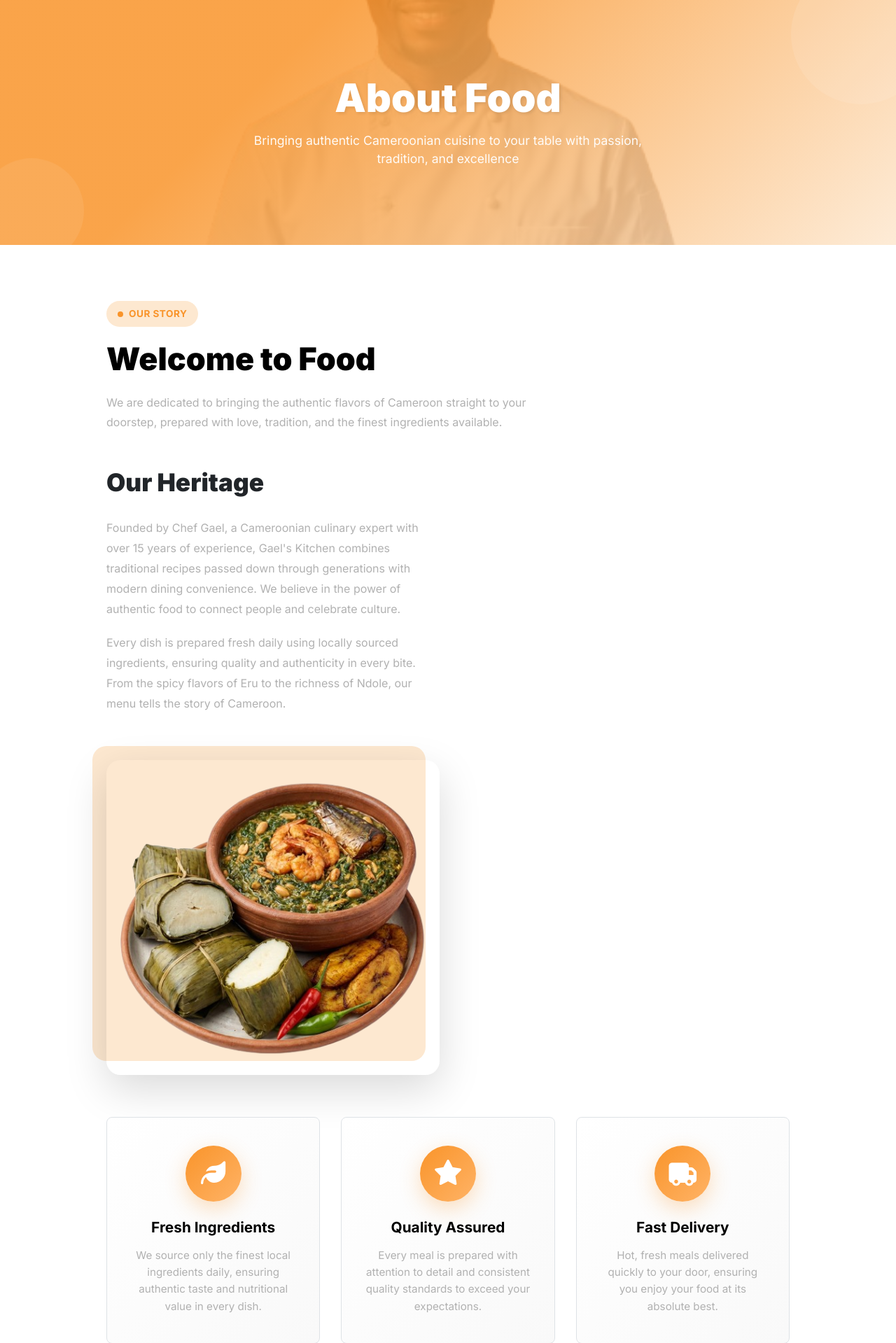
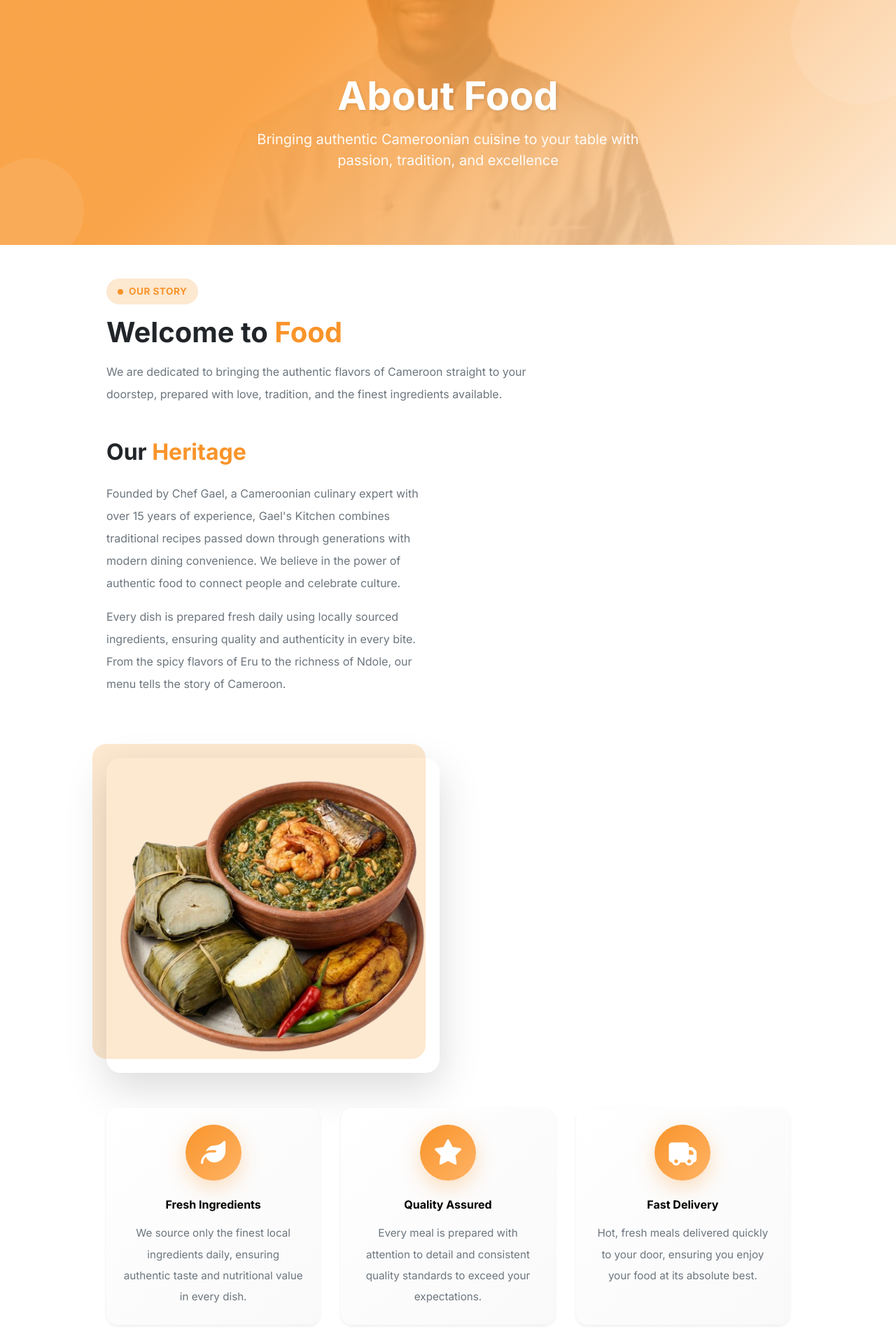
Before and after one commit to PhilipGael116/food-order-school-proj, a PHP site: page /about.php in a window 1280 px wide. Shown: the part 104-2023 px from the top of the page at 70% size. Run offline with PHP 8.4, Linux system fonts and the light colour scheme; some libraries are stand-ins or nearby versions.

Commit message:
The About page

```diff
--- a/static-pages/about.css
+++ b/static-pages/about.css
@@ -1,5 +1,5 @@
 /* ============================================
-   BOOTSTRAP UTILITY CLASSES
+   CUSTOM COLOR & TEXT UTILITIES
    ============================================ */
 .bg-light-tangerine {
     background-color: var(--color-light-tangerine) !important;
@@ -9,16 +9,8 @@
     color: var(--color-tangerine) !important;
 }
 
-.text-muted {
-    color: var(--color-gray) !important;
-}
-
-.fw-900 {
-    font-weight: 900;
-}
-
-.letter-spacing {
-    letter-spacing: 0.5px;
+.highlight {
+    color: var(--color-tangerine);
 }
 
 /* ============================================
--- a/static-pages/pages/about.php
+++ b/static-pages/pages/about.php
@@ -17,37 +17,37 @@
     <?php include '../components/header.php'; ?>
 
     <!-- Hero Section -->
-    <section class="about-hero d-flex align-items-center justify-content-center" style="padding: 60px 0; min-height: 350px;">
+    <section class="about-hero d-flex align-items-center justify-content-center py-md-5 py-4" style="min-height: 350px;">
         <div class="hero-content text-white text-center position-relative z-2">
-            <h1 class="fw-900 mb-3" style="font-size: 3.5rem; line-height: 1.1;">About Food</h1>
-            <p class="mx-auto" style="max-width: 600px; font-size: 1.1rem;">Bringing authentic Cameroonian cuisine to your table with passion, tradition, and excellence</p>
+            <h1 class="fw-bold display-3 mb-3">About Food</h1>
+            <p class="mx-auto fs-5" style="max-width: 600px;">Bringing authentic Cameroonian cuisine to your table with passion, tradition, and excellence</p>
         </div>
     </section>
 
     <!-- About Section -->
-    <section class="about-section" style="padding: 80px 0; background: #ffffff;">
+    <section class="about-section py-5" style="background: #ffffff;">
         <div class="container">
             <!-- Introduction -->
-            <div class="about-header" style="margin-bottom: 50px;">
-                <span class="section-badge d-inline-flex align-items-center gap-2 bg-light-tangerine text-tangerine px-3 py-2 rounded-pill fw-bold" style="font-size: 0.85rem; margin-bottom: 20px;">OUR STORY</span>
-                <h2 class="fw-900" style="font-size: 2.8rem; color: var(--color-black); margin-bottom: 20px; line-height: 1.2;">Welcome to <span class="highlight">Food</span></h2>
-                <p class="text-muted" style="font-size: 1rem; max-width: 600px; line-height: 1.8;">
+            <div class="about-header mb-5">
+                <span class="section-badge d-inline-flex align-items-center gap-2 bg-light-tangerine text-tangerine px-3 py-2 rounded-pill fw-bold small mb-3">OUR STORY</span>
+                <h2 class="fw-bold h1 mb-3">Welcome to <span class="highlight">Food</span></h2>
+                <p class="text-secondary fs-6 lh-lg" style="max-width: 600px;">
                     We are dedicated to bringing the authentic flavors of Cameroon straight to your doorstep,
                     prepared with love, tradition, and the finest ingredients available.
                 </p>
             </div>
 
             <!-- Story Section -->
-            <div class="row story-row align-items-center" style="gap: 50px; margin-bottom: 60px;">
+            <div class="row story-row align-items-center g-4 mb-5">
                 <div class="col-lg-6">
                     <div class="story-content">
-                        <h3 class="fw-900" style="font-size: 2.2rem; margin-bottom: 30px; line-height: 1.2;">Our <span class="highlight">Heritage</span></h3>
-                        <p class="text-muted" style="font-size: 1rem; line-height: 1.8;">
+                        <h3 class="fw-bold h2 mb-4">Our <span class="highlight">Heritage</span></h3>
+                        <p class="text-secondary lh-lg fs-6">
                             Founded by Chef Gael, a Cameroonian culinary expert with over 15 years of experience,
                             Gael's Kitchen combines traditional recipes passed down through generations with modern
                             dining convenience. We believe in the power of authentic food to connect people and celebrate culture.
                         </p>
-                        <p class="text-muted" style="font-size: 1rem; line-height: 1.8; margin-top: 20px;">
+                        <p class="text-secondary lh-lg fs-6 mt-3">
                             Every dish is prepared fresh daily using locally sourced ingredients, ensuring quality
                             and authenticity in every bite. From the spicy flavors of Eru to the richness of Ndole,
                             our menu tells the story of Cameroon.
@@ -62,117 +62,117 @@
             </div>
 
             <!-- Features Grid -->
-            <div class="features-grid" style="margin-top: 50px;">
-                <div class="feature-card border rounded-3 bg-white" style="padding: 40px 30px; text-align: center;">
+            <div class="features-grid">
+                <div class="feature-card card border-0 shadow-sm p-4 text-center">
                     <div class="feature-icon d-flex align-items-center justify-content-center rounded-circle mx-auto mb-4" style="width: 80px; height: 80px; font-size: 2.2rem;">
-                        <i class="fas fa-leaf"></i>
+                        <i class="fas fa-leaf text-white"></i>
                     </div>
-                    <h4 class="fw-bold mb-3" style="font-size: 1.3rem; color: var(--color-black);">Fresh Ingredients</h4>
-                    <p class="text-muted" style="font-size: 0.95rem; line-height: 1.6; margin: 0;">We source only the finest local ingredients daily, ensuring authentic taste and nutritional value in every dish.</p>
+                    <h4 class="fw-bold mb-3 fs-6">Fresh Ingredients</h4>
+                    <p class="text-secondary fs-sm mb-0 lh-lg">We source only the finest local ingredients daily, ensuring authentic taste and nutritional value in every dish.</p>
                 </div>
 
-                <div class="feature-card border rounded-3 bg-white" style="padding: 40px 30px; text-align: center;">
+                <div class="feature-card card border-0 shadow-sm p-4 text-center">
                     <div class="feature-icon d-flex align-items-center justify-content-center rounded-circle mx-auto mb-4" style="width: 80px; height: 80px; font-size: 2.2rem;">
-                        <i class="fas fa-star"></i>
+                        <i class="fas fa-star text-white"></i>
                     </div>
-                    <h4 class="fw-bold mb-3" style="font-size: 1.3rem; color: var(--color-black);">Quality Assured</h4>
-                    <p class="text-muted" style="font-size: 0.95rem; line-height: 1.6; margin: 0;">Every meal is prepared with attention to detail and consistent quality standards to exceed your expectations.</p>
+                    <h4 class="fw-bold mb-3 fs-6">Quality Assured</h4>
+                    <p class="text-secondary fs-sm mb-0 lh-lg">Every meal is prepared with attention to detail and consistent quality standards to exceed your expectations.</p>
                 </div>
 
-                <div class="feature-card border rounded-3 bg-white" style="padding: 40px 30px; text-align: center;">
+                <div class="feature-card card border-0 shadow-sm p-4 text-center">
                     <div class="feature-icon d-flex align-items-center justify-content-center rounded-circle mx-auto mb-4" style="width: 80px; height: 80px; font-size: 2.2rem;">
-                        <i class="fas fa-truck"></i>
+                        <i class="fas fa-truck text-white"></i>
                     </div>
-                    <h4 class="fw-bold mb-3" style="font-size: 1.3rem; color: var(--color-black);">Fast Delivery</h4>
-                    <p class="text-muted" style="font-size: 0.95rem; line-height: 1.6; margin: 0;">Hot, fresh meals delivered quickly to your door, ensuring you enjoy your food at its absolute best.</p>
+                    <h4 class="fw-bold mb-3 fs-6">Fast Delivery</h4>
+                    <p class="text-secondary fs-sm mb-0 lh-lg">Hot, fresh meals delivered quickly to your door, ensuring you enjoy your food at its absolute best.</p>
                 </div>
             </div>
         </div>
     </section>
 
     <!-- Team Section -->
-    <section class="team-section" style="padding: 80px 0; background: var(--color-light-tangerine);">
+    <section class="team-section py-5 bg-light">
         <div class="container">
-            <div class="team-header" style="text-align: center; margin-bottom: 70px;">
-                <span class="section-badge d-inline-flex align-items-center gap-2 bg-white text-tangerine px-3 py-2 rounded-pill fw-bold" style="font-size: 0.85rem; margin-bottom: 20px;">OUR TEAM</span>
-                <h2 class="fw-900" style="font-size: 2.8rem; color: var(--color-black); margin-bottom: 20px; line-height: 1.2;">Meet Our Expert <span class="highlight">Team</span></h2>
-                <p class="text-muted" style="font-size: 1rem; max-width: 600px; line-height: 1.8; margin-left: auto; margin-right: auto;">
+            <div class="team-header text-center mb-5">
+                <span class="section-badge d-inline-flex align-items-center gap-2 bg-white text-tangerine px-3 py-2 rounded-pill fw-bold small mb-3">OUR TEAM</span>
+                <h2 class="fw-bold h1 mb-3">Meet Our Expert <span class="highlight">Team</span></h2>
+                <p class="text-secondary fs-6 lh-lg" style="max-width: 600px; margin-left: auto; margin-right: auto;">
                     Dedicated professionals committed to delivering exceptional service and authentic culinary experiences.
                 </p>
             </div>
 
             <div class="team-grid">
                 <div class="team-member-card text-center">
-                    <div class="member-image rounded-3 position-relative overflow-hidden mb-4" style="height: 350px; display: flex; align-items: center; justify-content: center;">
+                    <div class="member-image rounded-3 position-relative overflow-hidden mb-4">
                         <img src="../images/chef.png" alt="Chef Gael" class="w-100 h-100 object-fit-cover">
                     </div>
-                    <h4 class="fw-bold mb-2" style="font-size: 1.25rem; color: var(--color-black);">Chef Gael</h4>
-                    <p class="text-muted mb-3" style="font-size: 0.9rem;">Founder & Head Chef</p>
+                    <h4 class="fw-bold mb-2 fs-6">Chef Gael</h4>
+                    <p class="text-secondary mb-3 small">Founder & Head Chef</p>
                     <div class="member-social d-flex align-items-center justify-content-center gap-2">
-                        <a href="#" class="social-link d-flex align-items-center justify-content-center rounded-circle text-white" style="width: 45px; height: 45px; background-color: var(--color-tangerine); font-size: 0.95rem;">
+                        <a href="#" class="social-link d-flex align-items-center justify-content-center rounded-circle text-white" style="width: 45px; height: 45px; background-color: var(--color-tangerine);">
                             <i class="fab fa-facebook-f"></i>
                         </a>
-                        <a href="#" class="social-link d-flex align-items-center justify-content-center rounded-circle text-tangerine" style="width: 45px; height: 45px; background-color: var(--color-light-tangerine); font-size: 0.95rem;">
+                        <a href="#" class="social-link d-flex align-items-center justify-content-center rounded-circle text-tangerine bg-light-tangerine">
                             <i class="fab fa-twitter"></i>
                         </a>
-                        <a href="#" class="social-link d-flex align-items-center justify-content-center rounded-circle text-white" style="width: 45px; height: 45px; background-color: var(--color-tangerine); font-size: 0.95rem;">
+                        <a href="#" class="social-link d-flex align-items-center justify-content-center rounded-circle text-white" style="background-color: var(--color-tangerine);">
                             <i class="fab fa-instagram"></i>
                         </a>
                     </div>
                 </div>
 
                 <div class="team-member-card text-center">
-                    <div class="member-image rounded-3 position-relative overflow-hidden mb-4" style="height: 350px; display: flex; align-items: center; justify-content: center;">
+                    <div class="member-image rounded-3 position-relative overflow-hidden mb-4">
                         <img src="../images/chef.png" alt="Marie Adjua" class="w-100 h-100 object-fit-cover">
                     </div>
-                    <h4 class="fw-bold mb-2" style="font-size: 1.25rem; color: var(--color-black);">Marie Adjua</h4>
-                    <p class="text-muted mb-3" style="font-size: 0.9rem;">Sous Chef</p>
+                    <h4 class="fw-bold mb-2 fs-6">Marie Adjua</h4>
+                    <p class="text-secondary mb-3 small">Sous Chef</p>
                     <div class="member-social d-flex align-items-center justify-content-center gap-2">
-                        <a href="#" class="social-link d-flex align-items-center justify-content-center rounded-circle text-white" style="width: 45px; height: 45px; background-color: var(--color-tangerine); font-size: 0.95rem;">
+                        <a href="#" class="social-link d-flex align-items-center justify-content-center rounded-circle text-white" style="width: 45px; height: 45px; background-color: var(--color-tangerine);">
                             <i class="fab fa-facebook-f"></i>
                         </a>
-                        <a href="#" class="social-link d-flex align-items-center justify-content-center rounded-circle text-tangerine" style="width: 45px; height: 45px; background-color: var(--color-light-tangerine); font-size: 0.95rem;">
+                        <a href="#" class="social-link d-flex align-items-center justify-content-center rounded-circle text-tangerine bg-light-tangerine">
                             <i class="fab fa-twitter"></i>
                         </a>
-                        <a href="#" class="social-link d-flex align-items-center justify-content-center rounded-circle text-white" style="width: 45px; height: 45px; background-color: var(--color-tangerine); font-size: 0.95rem;">
+                        <a href="#" class="social-link d-flex align-items-center justify-content-center rounded-circle text-white" style="background-color: var(--color-tangerine);">
                             <i class="fab fa-instagram"></i>
                         </a>
                     </div>
                 </div>
 
                 <div class="team-member-card text-center">
-                    <div class="member-image rounded-3 position-relative overflow-hidden mb-4" style="height: 350px; display: flex; align-items: center; justify-content: center;">
+                    <div class="member-image rounded-3 position-relative overflow-hidden mb-4">
                         <img src="../images/chef.png" alt="Jean Pierre" class="w-100 h-100 object-fit-cover">
                     </div>
-                    <h4 class="fw-bold mb-2" style="font-size: 1.25rem; color: var(--color-black);">Jean Pierre</h4>
-                    <p class="text-muted mb-3" style="font-size: 0.9rem;">Pastry Chef</p>
+                    <h4 class="fw-bold mb-2 fs-6">Jean Pierre</h4>
+                    <p class="text-secondary mb-3 small">Pastry Chef</p>
                     <div class="member-social d-flex align-items-center justify-content-center gap-2">
-                        <a href="#" class="social-link d-flex align-items-center justify-content-center rounded-circle text-white" style="width: 45px; height: 45px; background-color: var(--color-tangerine); font-size: 0.95rem;">
+                        <a href="#" class="social-link d-flex align-items-center justify-content-center rounded-circle text-white" style="width: 45px; height: 45px; background-color: var(--color-tangerine);">
                             <i class="fab fa-facebook-f"></i>
                         </a>
-                        <a href="#" class="social-link d-flex align-items-center justify-content-center rounded-circle text-tangerine" style="width: 45px; height: 45px; background-color: var(--color-light-tangerine); font-size: 0.95rem;">
+                        <a href="#" class="social-link d-flex align-items-center justify-content-center rounded-circle text-tangerine bg-light-tangerine">
                             <i class="fab fa-twitter"></i>
                         </a>
-                        <a href="#" class="social-link d-flex align-items-center justify-content-center rounded-circle text-white" style="width: 45px; height: 45px; background-color: var(--color-tangerine); font-size: 0.95rem;">
+                        <a href="#" class="social-link d-flex align-items-center justify-content-center rounded-circle text-white" style="background-color: var(--color-tangerine);">
                             <i class="fab fa-instagram"></i>
                         </a>
                     </div>
                 </div>
 
                 <div class="team-member-card text-center">
-                    <div class="member-image rounded-3 position-relative overflow-hidden mb-4" style="height: 350px; display: flex; align-items: center; justify-content: center;">
+                    <div class="member-image rounded-3 position-relative overflow-hidden mb-4">
                         <img src="../images/chef.png" alt="Sarah Ekobo" class="w-100 h-100 object-fit-cover">
                     </div>
-                    <h4 class="fw-bold mb-2" style="font-size: 1.25rem; color: var(--color-black);">Sarah Ekobo</h4>
-                    <p class="text-muted mb-3" style="font-size: 0.9rem;">Kitchen Manager</p>
+                    <h4 class="fw-bold mb-2 fs-6">Sarah Ekobo</h4>
+                    <p class="text-secondary mb-3 small">Kitchen Manager</p>
                     <div class="member-social d-flex align-items-center justify-content-center gap-2">
-                        <a href="#" class="social-link d-flex align-items-center justify-content-center rounded-circle text-white" style="width: 45px; height: 45px; background-color: var(--color-tangerine); font-size: 0.95rem;">
+                        <a href="#" class="social-link d-flex align-items-center justify-content-center rounded-circle text-white" style="width: 45px; height: 45px; background-color: var(--color-tangerine);">
                             <i class="fab fa-facebook-f"></i>
                         </a>
-                        <a href="#" class="social-link d-flex align-items-center justify-content-center rounded-circle text-tangerine" style="width: 45px; height: 45px; background-color: var(--color-light-tangerine); font-size: 0.95rem;">
+                        <a href="#" class="social-link d-flex align-items-center justify-content-center rounded-circle text-tangerine bg-light-tangerine">
                             <i class="fab fa-twitter"></i>
                         </a>
-                        <a href="#" class="social-link d-flex align-items-center justify-content-center rounded-circle text-white" style="width: 45px; height: 45px; background-color: var(--color-tangerine); font-size: 0.95rem;">
+                        <a href="#" class="social-link d-flex align-items-center justify-content-center rounded-circle text-white" style="background-color: var(--color-tangerine);">
                             <i class="fab fa-instagram"></i>
                         </a>
                     </div>
@@ -182,11 +182,11 @@
     </section>
 
     <!-- CTA Section -->
-    <section class="cta-section text-white text-center" style="padding: 80px 0; background: linear-gradient(135deg, #f9942a 0%, #ff9d3d 50%, #fde8d0 100%);">
-        <div class="cta-content mx-auto" style="max-width: 700px; position: relative; z-index: 2;">
-            <h2 class="fw-900 mb-3" style="font-size: 2.5rem; line-height: 1.2;">Ready to Experience <span class="highlight">Authentic Flavors?</span></h2>
-            <p style="font-size: 1.1rem; line-height: 1.8; margin-bottom: 30px;">Join thousands of satisfied customers enjoying the best Cameroonian cuisine delivered to their door.</p>
-            <a href="../pages/menu.php" class="cta-btn btn fw-bold px-5 py-2" style="background-color: white; color: var(--color-tangerine); font-size: 1rem; display: inline-block; border: none;">
+    <section class="cta-section text-white text-center py-5">
+        <div class="cta-content mx-auto position-relative z-2" style="max-width: 700px;">
+            <h2 class="fw-bold display-5 mb-3">Ready to Experience <span class="highlight">Authentic Flavors?</span></h2>
+            <p class="fs-5 lh-lg mb-4">Join thousands of satisfied customers enjoying the best Cameroonian cuisine delivered to their door.</p>
+            <a href="../pages/menu.php" class="cta-btn btn btn-light fw-bold px-5 py-2">
                 <i class="fas fa-shopping-bag me-2"></i>
                 Order Now
             </a>
@@ -221,9 +221,7 @@
                 });
             }
 
-            // ============================================
             // TEAM MEMBER CARDS HOVER EFFECTS
-            // ============================================
             $('.team-member-card').on('mouseenter', function() {
                 $(this).find('.member-image-wrapper').stop().animate({
                     'margin-bottom': '35px'
@@ -233,10 +231,7 @@
                     'margin-bottom': '25px'
                 }, 300, 'easeOutQuad');
             });
-
-            // ============================================
             // SMOOTH SCROLL NAVIGATION
-            // ============================================
             $('a[href*="#section"]').on('click', function(e) {
                 const target = $(this.getAttribute('href'));
                 if (target.length) {
@@ -246,9 +241,7 @@
                 }
             });
 
-            // ============================================
             // SCROLL EVENT
-            // ============================================
             $(window).on('scroll', function() {
                 triggerScrollAnimations();
             });
```
